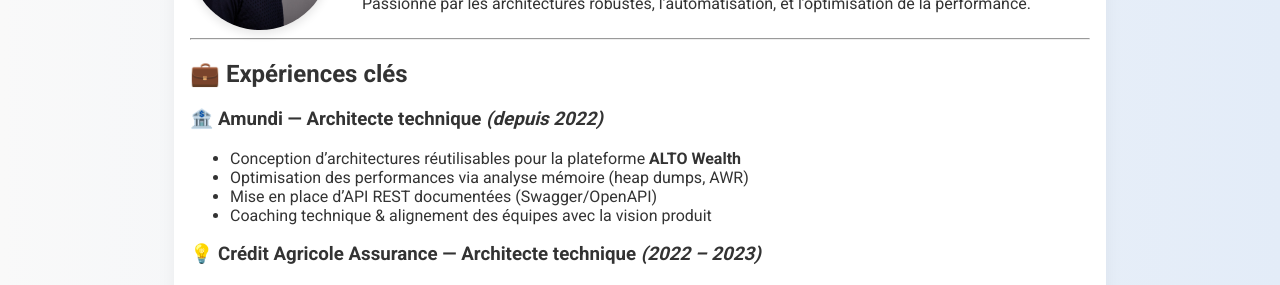
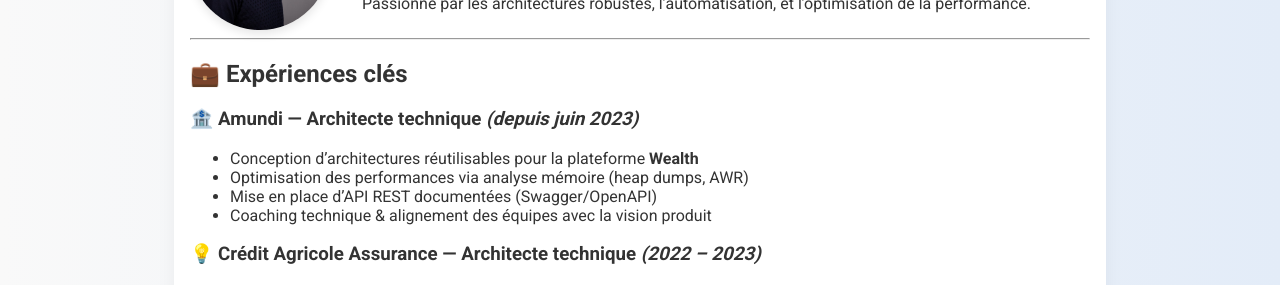
Before and after one commit to HamzaAtig/atig-hamza-portfolio-, a Jekyll site: the page built from index.md, in a window 1280 px wide and 900 px high, scrolled down 366 px. Shown: the part 152-437 px from the top of the window. Built offline with Jekyll 4.4.1, drawn with Linux system fonts in a browser that asks for light colours.

Commit message:
update profil description

```diff
--- a/index.md
+++ b/index.md
@@ -16,8 +16,8 @@
 ---
 ## 💼 Expériences clés
 
-### 🏦 Amundi — Architecte technique *(depuis 2022)*
-- Conception d’architectures réutilisables pour la plateforme **ALTO Wealth**
+### 🏦 Amundi — Architecte technique *(depuis juin 2023)*
+- Conception d’architectures réutilisables pour la plateforme **Wealth**
 - Optimisation des performances via analyse mémoire (heap dumps, AWR)
 - Mise en place d’API REST documentées (Swagger/OpenAPI)
 - Coaching technique & alignement des équipes avec la vision produit
```
